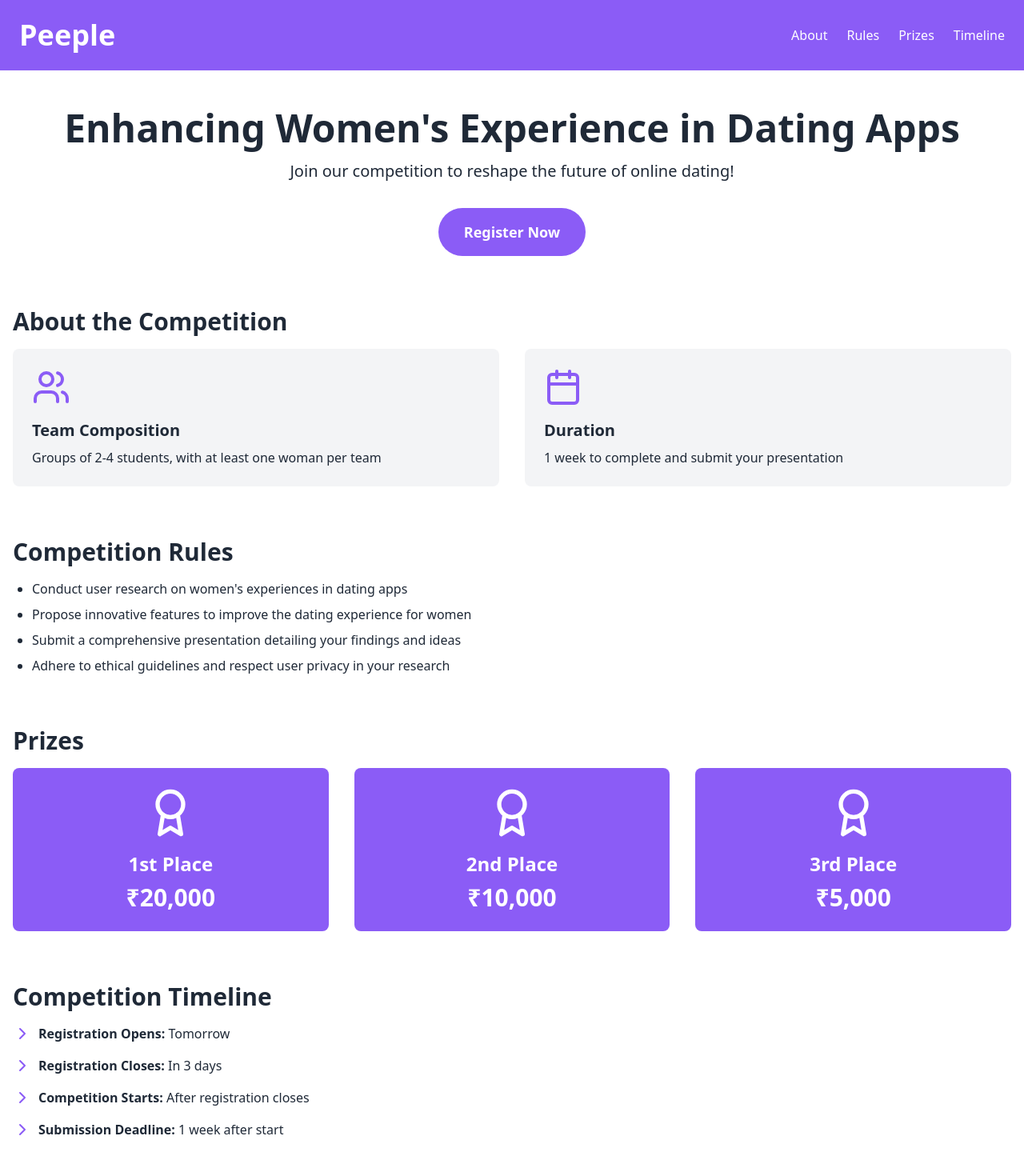
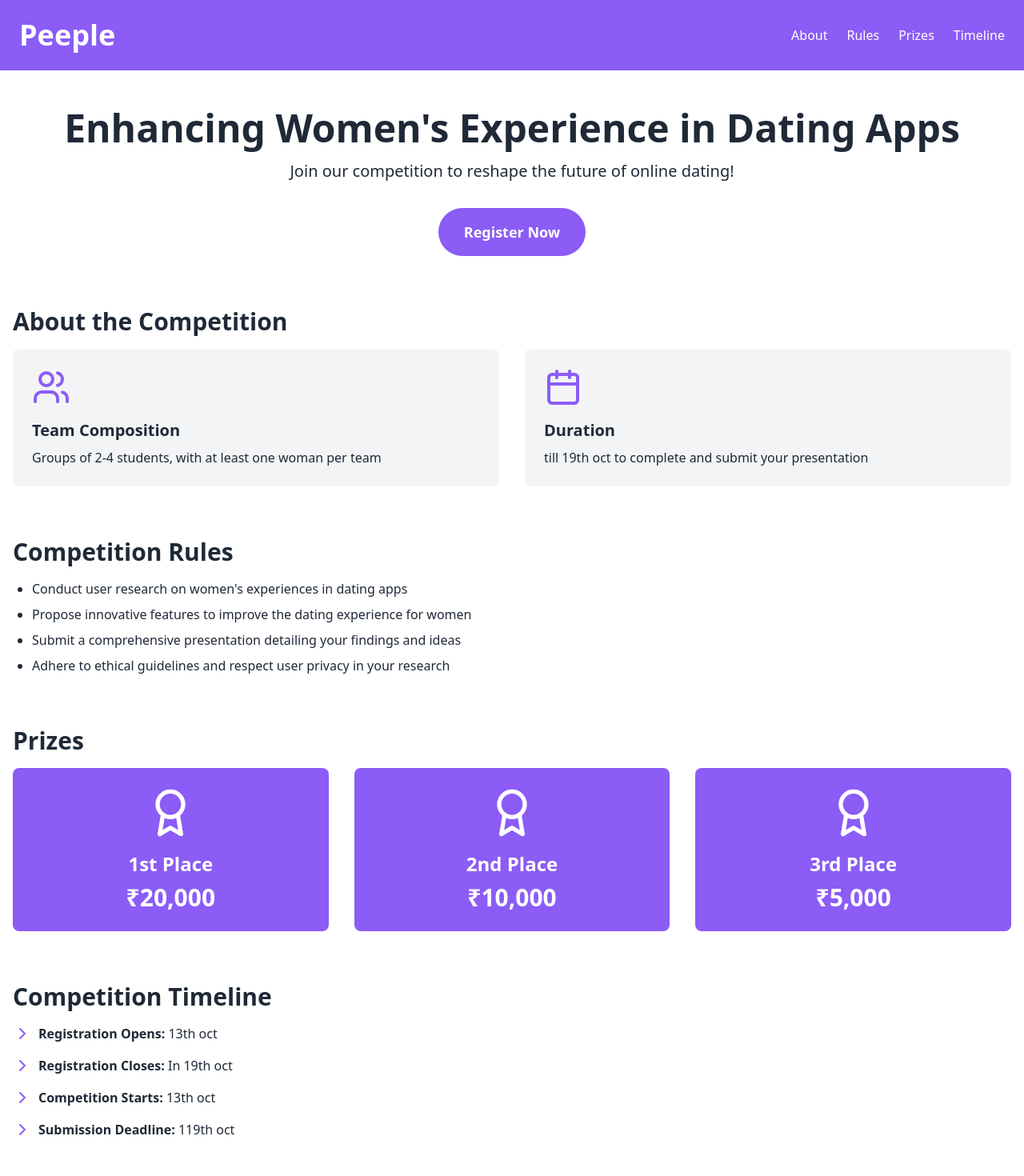
Before and after one commit to f3rix-xyz/peeple-comp, a Next.js app: page / in a window 1280 px wide. Shown: the top 1470 px of the page at 80% size. Built offline with nearby package versions, Linux system fonts and the light colour scheme.

Commit message:
do you wanna partner

```diff
--- a/app/page.tsx
+++ b/app/page.tsx
@@ -105,7 +105,7 @@ const App = () => {
             <div className="bg-gray-100 p-6 rounded-lg">
               <Calendar className="text-[#8B5CF6] w-12 h-12 mb-4" />
               <h4 className="text-xl font-semibold mb-2">Duration</h4>
-              <p>1 week to complete and submit your presentation</p>
+              <p>till 19th oct to complete and submit your presentation</p>
             </div>
           </div>
         </motion.section>
@@ -173,19 +173,19 @@ const App = () => {
           <div className="space-y-4">
             <div className="flex items-center">
               <ChevronRight className="text-[#8B5CF6] w-6 h-6 mr-2 flex-shrink-0" />
-              <p><span className="font-semibold">Registration Opens:</span> Tomorrow</p>
+              <p><span className="font-semibold">Registration Opens:</span> 13th oct</p>
             </div>
             <div className="flex items-center">
               <ChevronRight className="text-[#8B5CF6] w-6 h-6 mr-2 flex-shrink-0" />
-              <p><span className="font-semibold">Registration Closes:</span> In 3 days</p>
+              <p><span className="font-semibold">Registration Closes:</span> In 19th oct</p>
             </div>
             <div className="flex items-center">
               <ChevronRight className="text-[#8B5CF6] w-6 h-6 mr-2 flex-shrink-0" />
-              <p><span className="font-semibold">Competition Starts:</span> After registration closes</p>
+              <p><span className="font-semibold">Competition Starts:</span> 13th oct</p>
             </div>
             <div className="flex items-center">
               <ChevronRight className="text-[#8B5CF6] w-6 h-6 mr-2 flex-shrink-0" />
-              <p><span className="font-semibold">Submission Deadline:</span> 1 week after start</p>
+              <p><span className="font-semibold">Submission Deadline:</span> 119th oct</p>
             </div>
           </div>
         </motion.section>
```
